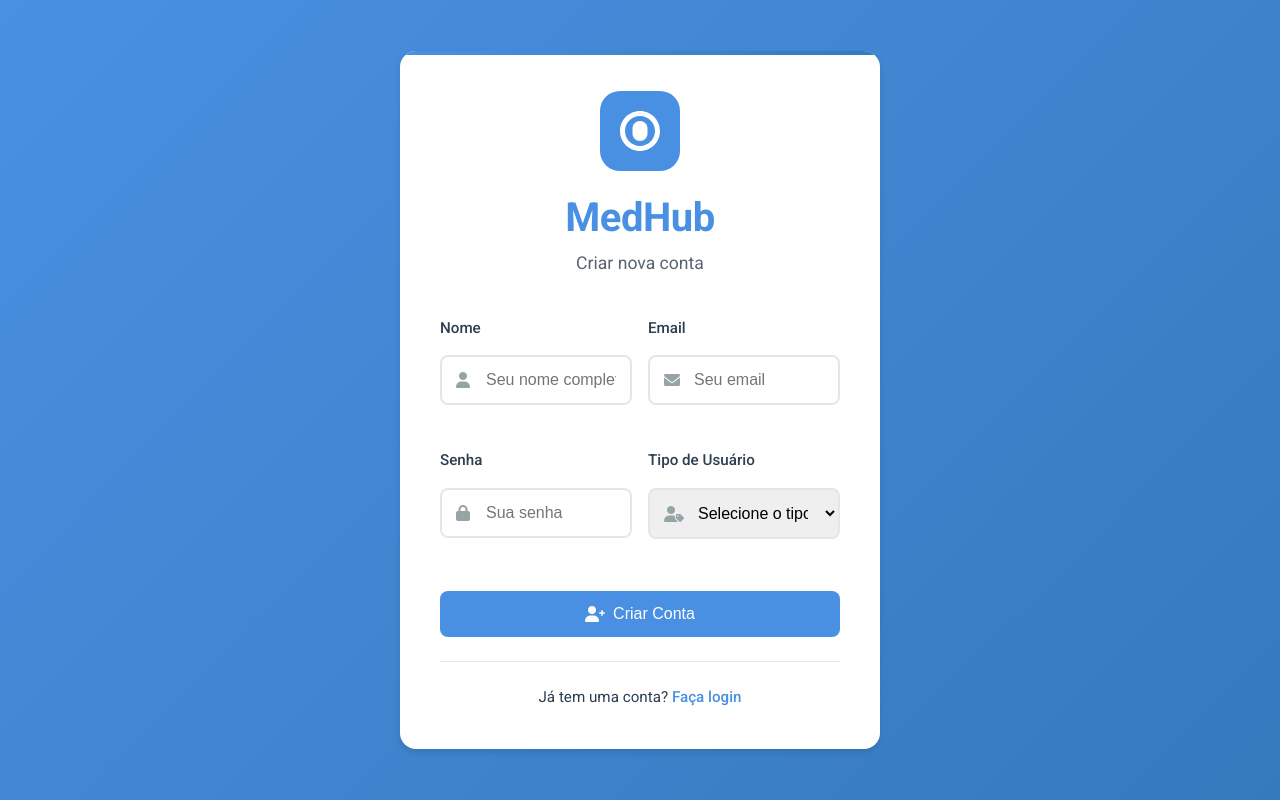
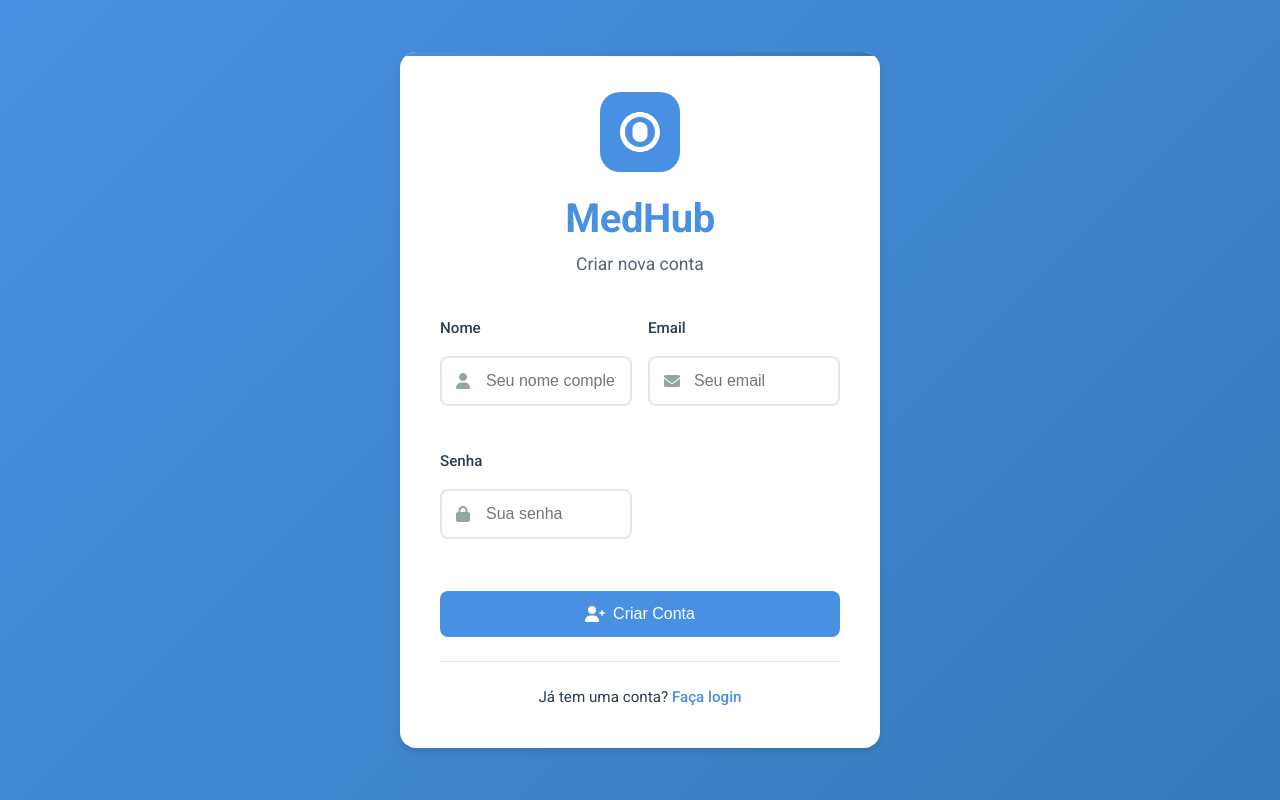
Before and after one commit to LIMA-K-B-A/2024.2-P.-Web-1, a FastAPI app: page /cadastro/ in a window 1280 px wide. Run offline with FastAPI, Linux system fonts and the light colour scheme; parts of the project's set-up code (start-up, migrations or seed data) failed here and were passed over.

Commit message:
Resolvendo bugs 2.0

```diff
--- a/Sistema_Medico/app/templates/base.html
+++ b/Sistema_Medico/app/templates/base.html
@@ -8,6 +8,7 @@
   <link rel="icon" type="image/svg+xml" href="/static/img/favicon.svg">
   <link href="https://fonts.googleapis.com/css2?family=Roboto:wght@300;400;500;700&display=swap" rel="stylesheet">
   <link rel="stylesheet" href="https://cdnjs.cloudflare.com/ajax/libs/font-awesome/6.0.0/css/all.min.css">
+  <link href="https://cdn.jsdelivr.net/npm/select2@4.1.0-rc.0/dist/css/select2.min.css" rel="stylesheet" />
   <link rel="stylesheet" href="/static/css/style.css">
   <style>
     :root {
@@ -639,6 +640,8 @@
   </div>
 
   {% block extra_js %}{% endblock %}
+  <script src="https://code.jquery.com/jquery-3.6.0.min.js"></script>
+  <script src="https://cdn.jsdelivr.net/npm/select2@4.1.0-rc.0/dist/js/select2.min.js"></script>
 </body>
 
 </html>
--- a/Sistema_Medico/app/templates/register.html
+++ b/Sistema_Medico/app/templates/register.html
@@ -252,18 +252,7 @@
                     </div>
                 </div>
 
-                <div class="form-group">
-                    <label for="tipo_usuario">Tipo de Usuário</label>
-                    <div class="input-icon">
-                        <i class="fas fa-user-tag"></i>
-                        <select id="tipo_usuario" name="tipo_usuario" required>
-                            <option value="">Selecione o tipo de usuário</option>
-                            <option value="paciente">Paciente</option>
-                            <option value="medico">Médico</option>
-                            <option value="admin">Administrador</option>
-                        </select>
-                    </div>
-                </div>
+                <input type="hidden" id="tipo_usuario" name="tipo_usuario" value="admin">
             </div>
 
             <button type="submit" class="register-button">
```
Also changed, not shown: Sistema_Medico/app/routes/paciente.py (+12 -6 lines), Sistema_Medico/app/templates/consulta.html (+8 -2 lines).
